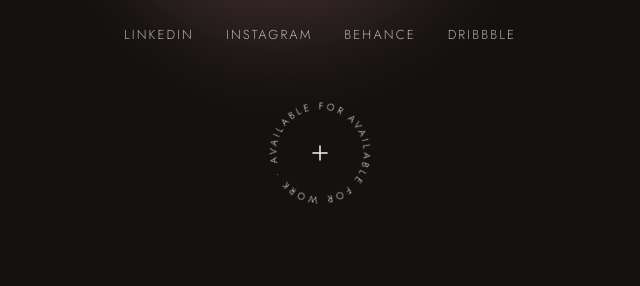
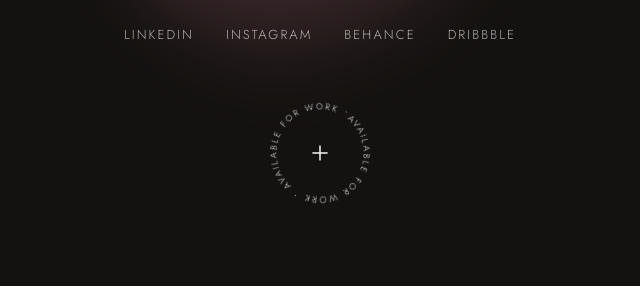
Before and after one commit to AlvinaIlchuk22/alvina-portfolio, a plain HTML site: page index.html in a window 1280 px wide. Shown: the part 4198-4484 px from the top of the page, 320-960 px from the left. Drawn offline with nearby package versions, Linux system fonts and the light colour scheme; animation ran at ten frames a second; a web font is replaced by a local one.

Commit message:
Fix rotating badge text: show full 'AVAILABLE FOR WORK' twice with bullets
Co-Authored-By: Claude Sonnet 5.5 <noreply@anthropic.com>

```diff
--- a/index.html
+++ b/index.html
@@ -248,7 +248,7 @@
       <a href="#">Dribbble</a>
     </div>
     <button type="button" class="badge reveal d3" id="openContact" aria-label="Open contact form" aria-haspopup="dialog">
-      <svg viewBox="0 0 100 100" aria-hidden="true"><defs><path id="cir" d="M50,50 m-37,0 a37,37 0 1,1 74,0 a37,37 0 1,1 -74,0"/></defs><text font-family="Jost,sans-serif" font-size="8.1" letter-spacing="2.6" fill="currentColor"><textPath href="#cir">AVAILABLE FOR WORK • AVAILABLE FOR WORK • </textPath></text></svg>
+      <svg viewBox="0 0 100 100" aria-hidden="true"><defs><path id="cir" d="M50,50 m-37,0 a37,37 0 1,1 74,0 a37,37 0 1,1 -74,0"/></defs><text font-family="Jost,sans-serif" font-size="7.4" letter-spacing="1.82" fill="currentColor"><textPath href="#cir">AVAILABLE FOR WORK <tspan font-size="11">•</tspan> AVAILABLE FOR WORK <tspan font-size="11">•</tspan> </textPath></text></svg>
       <span class="core"><svg viewBox="0 0 24 24" fill="none" stroke="currentColor" stroke-width="1.4" aria-hidden="true"><path d="M12 5v14M5 12h14"/></svg></span>
     </button>
   </div>
```
